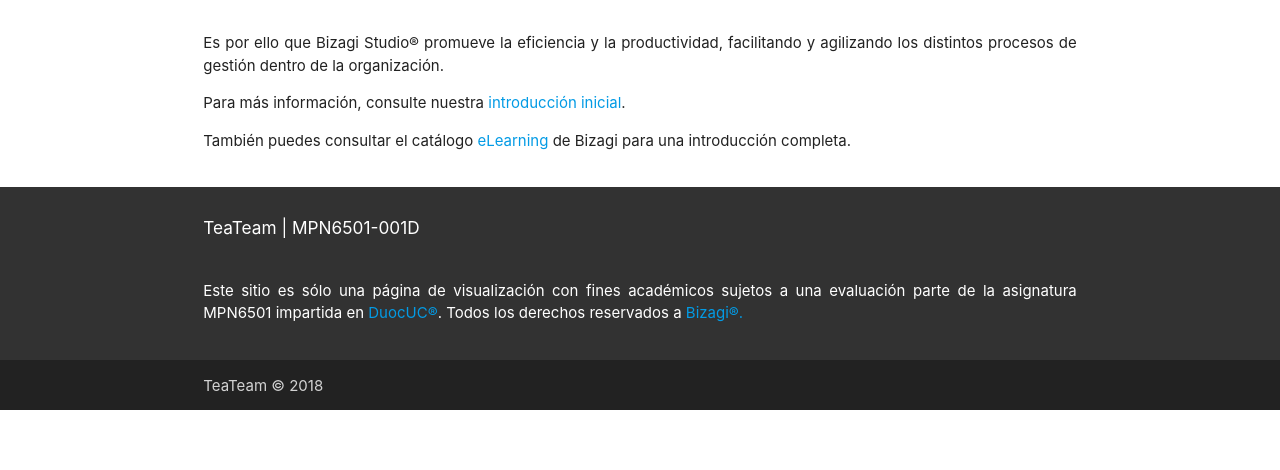
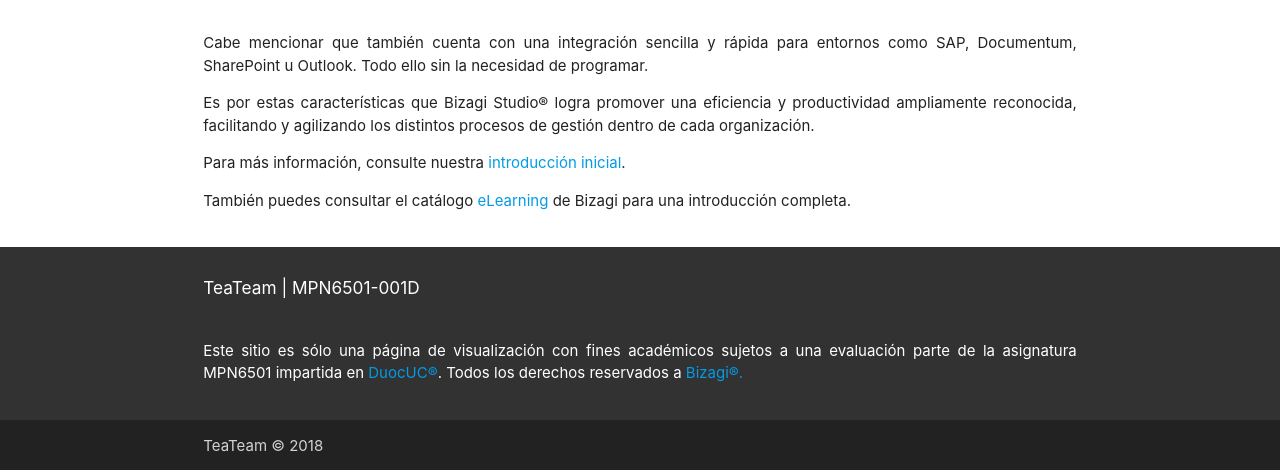
Before and after one commit to KBeDevel/MPNGuide, a website: page studio.html in a window 1280 px wide. Shown: the part 472-942 px from the top of the page. Before the commit the page ends 882 px from the top, so only its background shows below. Drawn offline with nearby package versions, Linux system fonts and the light colour scheme.

Commit message:
Pre-release 0.35

```diff
--- a/package.json
+++ b/package.json
@@ -1,5 +1,5 @@
 {
-    "version":"0.34-pre",
+    "version":"0.35-pre",
     "author": {
         "email": "be.calisto@alumnos.duoc.cl",
         "name": "Benjamín Calisto (KBeDeveloper)"
--- a/studio.html
+++ b/studio.html
@@ -73,7 +73,10 @@
             <div class="row">
                 <div class="col s12">
                     <p class="text-justify">
-                        Es por ello que Bizagi Studio&reg; promueve la eficiencia y la productividad, facilitando y agilizando los distintos procesos de gestión dentro de la organización.
+                        Cabe mencionar que también cuenta con una integración sencilla y rápida para entornos como SAP, Documentum, SharePoint u Outlook. Todo ello sin la necesidad de programar.
+                    </p>
+                    <p class="text-justify">
+                        Es por estas características que Bizagi Studio&reg; logra promover una eficiencia y productividad ampliamente reconocida, facilitando y agilizando los distintos procesos de gestión dentro de cada organización.
                     </p>
                     <p class="text-justify">
                         Para más información, consulte nuestra <a href="studio_examples.html">introducción inicial</a>.
```
